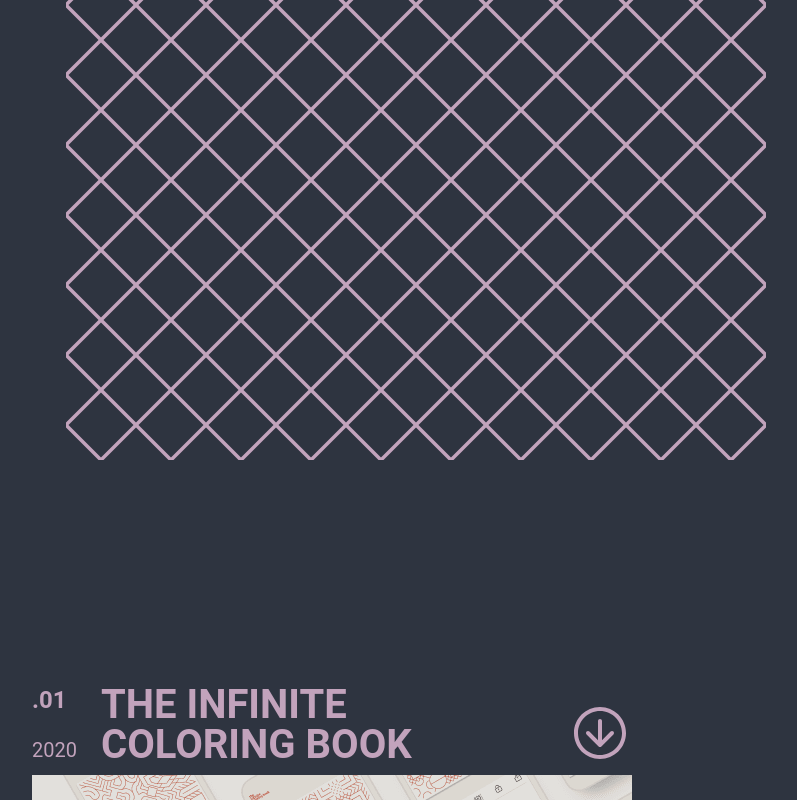
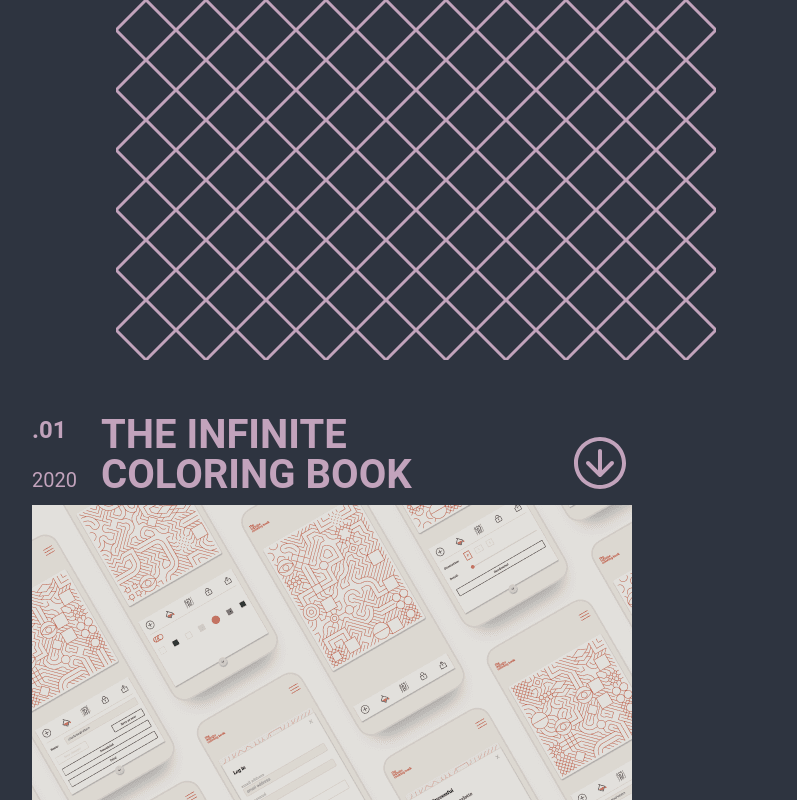
Before and after one commit to charlotte-hues/portfolio-nextjs, a Next.js app: page / in a window 1280 px wide. Shown: the part 400-1200 px from the top of the page, without its empty margins (224-1021 px from the left). Built offline with nearby package versions, Linux system fonts and the light colour scheme; a web font is replaced by a local one.

Commit message:
made the hero pattern smaller to make the page look more scrollable

```diff
--- a/components/sections/About/About.js
+++ b/components/sections/About/About.js
@@ -1,19 +1,15 @@
 import styled from "styled-components";
 
-import device from '../../shared/device/device';
 import HeroPattern from '../Hero/HeroPattern';
 
 const Container = styled.div`
   position: relative;
   width: 100%;
-  max-width: 700px;
-  max-height: 700px;
+  max-width: 600px;
+  max-height: 600px;
   height: auto;
   margin: 80px auto 10px;
 
-  @media ${device.laptop} {
-      margin-bottom: 100px;
-  }
 `;
 
 const About = () => {
--- a/components/sections/Work/Work.js
+++ b/components/sections/Work/Work.js
@@ -11,10 +11,10 @@ const Container = styled.div`
   justify-content: center;
   align-items: center;
   width: 100%;
-  padding-top: 80px;
+  padding-top: 30px;
 
   @media ${device.laptop} {
-      padding-top: 100px;
+      padding-top: 20px;
   }
 `;
 
--- a/components/ui/navigation/ToolbarNavItems.js
+++ b/components/ui/navigation/ToolbarNavItems.js
@@ -21,8 +21,6 @@ const NavItemsContainer = styled.nav`
 const ToolbarNavItems = () => {
     const menuItemsArr = NavLinks.filter(r => r.showInToolbar);
 
-    console.log(menuItemsArr);
-
     const menuItems = menuItemsArr.map(r => {
       return <NavigationItem  link={r.path} key={r.key} active>
               {r.key.toUpperCase()}
```
